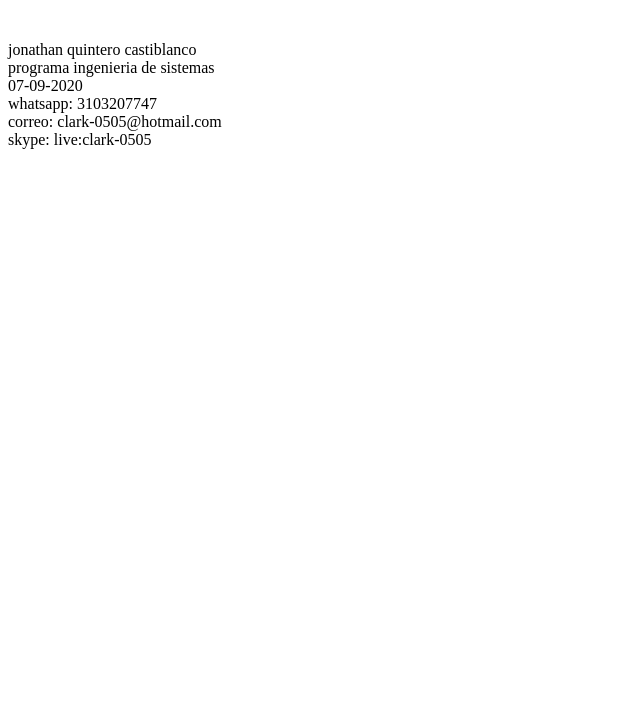
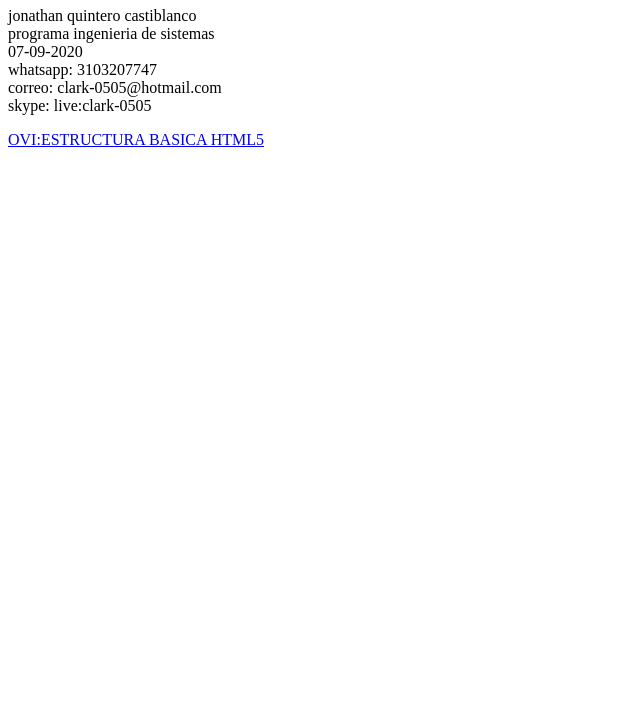
Before and after one commit to clark-0505/DSW-jonathanquinterocastiblanco, a plain HTML site: page index.html in a window 1280 px wide. Shown: the part 73-800 px from the top of the page, without its empty margins (0-640 px from the left). Drawn offline with Linux system fonts and the light colour scheme.

Commit message:
Update index.html
v1

```diff
--- a/index.html
+++ b/index.html
@@ -5,7 +5,6 @@
 </head>
 <body>
 <H1>DATOS BASICOS</H1>
-<br>
 <p>jonathan quintero castiblanco
 <br>
 programa ingenieria de sistemas
@@ -18,5 +17,9 @@
 <br>
 skype: live:clark-0505
 </p>
+<P>
+<a href="https://clark-0505.github.io/DSW-jonathanquinterocastiblanco/." target="_blank">OVI:ESTRUCTURA BASICA HTML5</a>
+
+</P>
 </body>
 </html>
```
